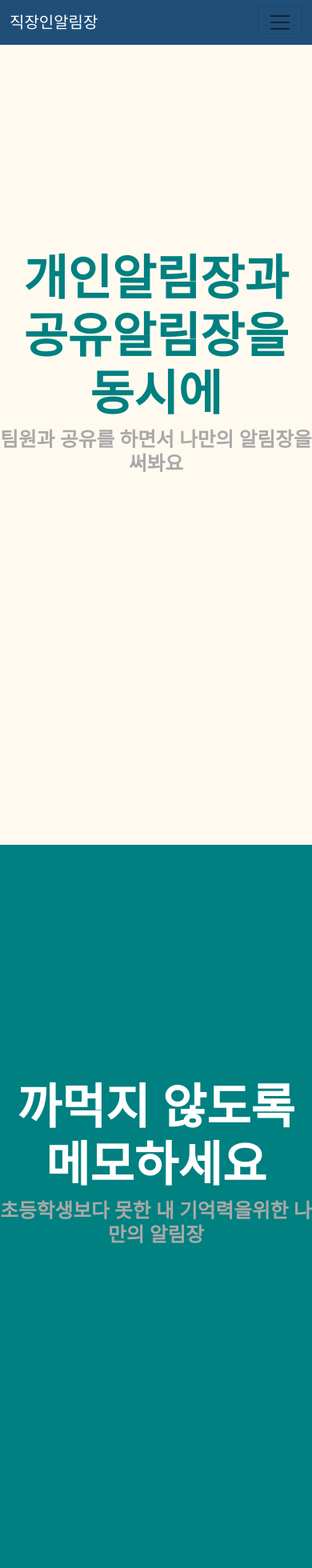
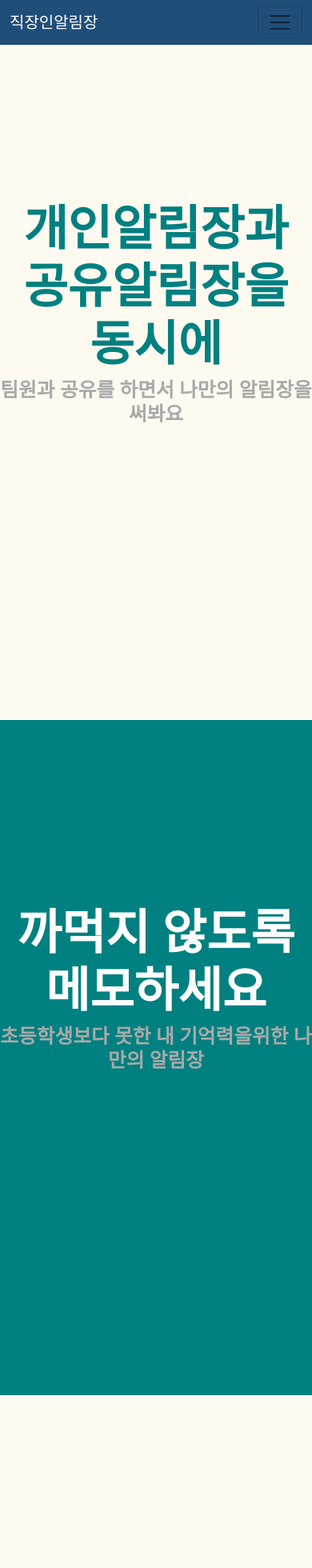
Before and after one commit to Shin-Han-Gyu/MYST, a Vue app in the folder frontend/: page / in a window 390 px wide. Shown: the top 1960 px of the page at 80% size. Built offline with nearby package versions, Linux system fonts and the light colour scheme.

Commit message:
feat : welcompage 반응형

```diff
--- a/frontend/src/components/Welcome/WelcomeOne.vue
+++ b/frontend/src/components/Welcome/WelcomeOne.vue
@@ -14,9 +14,9 @@ export default {
 
 <style>
   .welcome1{
-    height: 1000px;
+    height: 100vh;
     width: 100%;
-    padding-bottom: 200px;
+    padding-bottom: 20vh;
     background-color:floralwhite;
     text-align: center;
   }
--- a/frontend/src/components/Welcome/WelcomeTwo.vue
+++ b/frontend/src/components/Welcome/WelcomeTwo.vue
@@ -14,9 +14,9 @@ export default {
 
 <style>
   .welcome2{
-    height: 1000px;
+    height: 100vh;
     width: 100%;
-    padding-bottom: 200px;
+    padding-bottom: 20vh;
     background-color:teal;
     text-align: center;
   }
--- a/frontend/src/views/EntrancePage.vue
+++ b/frontend/src/views/EntrancePage.vue
@@ -27,6 +27,6 @@ export default {
 <style>
   .form1{
     width: 100%;
-    height: 300px;
+    height: 100%;
   }
 </style>
```
